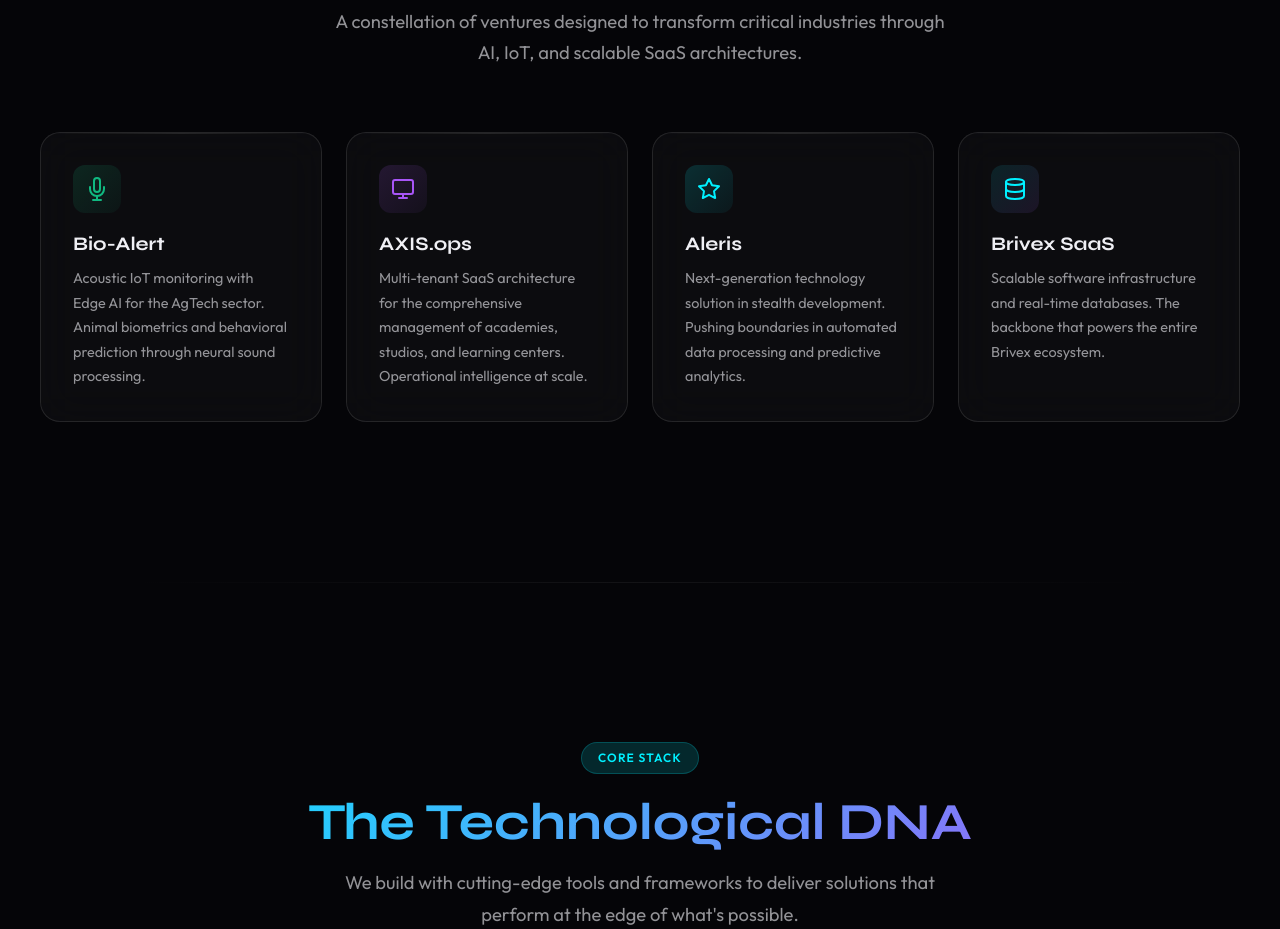
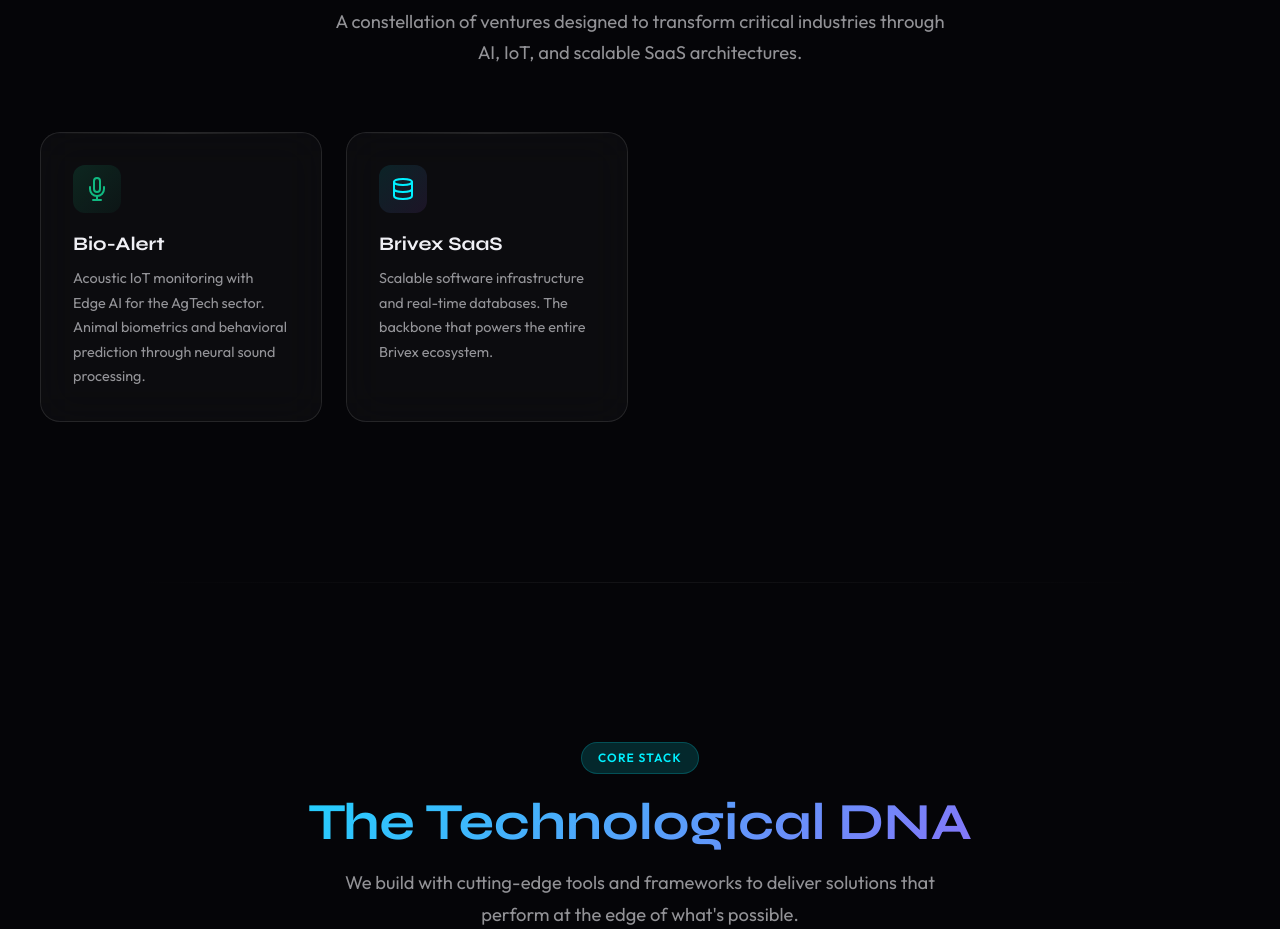
Before and after one commit to gandroide/brivex-landing-page, a React (Vite) app: page / in a window 1280 px wide. Shown: the part 1080-2009 px from the top of the page. Built offline with nearby package versions, Linux system fonts and the light colour scheme.

Commit message:
chore: update ecosystem section

```diff
--- a/src/components/EcosystemSection.jsx
+++ b/src/components/EcosystemSection.jsx
@@ -15,26 +15,26 @@ const CARDS = [
       </svg>
     ),
   },
-  {
-    key: 'axisops',
-    iconClass: 'axisops',
-    icon: (
-      <svg width="24" height="24" viewBox="0 0 24 24" fill="none" stroke="currentColor" strokeWidth="2" strokeLinecap="round" strokeLinejoin="round">
-        <rect x="2" y="3" width="20" height="14" rx="2" ry="2" />
-        <line x1="8" y1="21" x2="16" y2="21" />
-        <line x1="12" y1="17" x2="12" y2="21" />
-      </svg>
-    ),
-  },
-  {
-    key: 'aleris',
-    iconClass: 'aleris',
-    icon: (
-      <svg width="24" height="24" viewBox="0 0 24 24" fill="none" stroke="currentColor" strokeWidth="2" strokeLinecap="round" strokeLinejoin="round">
-        <polygon points="12 2 15.09 8.26 22 9.27 17 14.14 18.18 21.02 12 17.77 5.82 21.02 7 14.14 2 9.27 8.91 8.26 12 2" />
-      </svg>
-    ),
-  },
+  // {
+  //   key: 'axisops',
+  //   iconClass: 'axisops',
+  //   icon: (
+  //     <svg width="24" height="24" viewBox="0 0 24 24" fill="none" stroke="currentColor" strokeWidth="2" strokeLinecap="round" strokeLinejoin="round">
+  //       <rect x="2" y="3" width="20" height="14" rx="2" ry="2" />
+  //       <line x1="8" y1="21" x2="16" y2="21" />
+  //       <line x1="12" y1="17" x2="12" y2="21" />
+  //     </svg>
+  //   ),
+  // },
+  // {
+  //   key: 'aleris',
+  //   iconClass: 'aleris',
+  //   icon: (
+  //     <svg width="24" height="24" viewBox="0 0 24 24" fill="none" stroke="currentColor" strokeWidth="2" strokeLinecap="round" strokeLinejoin="round">
+  //       <polygon points="12 2 15.09 8.26 22 9.27 17 14.14 18.18 21.02 12 17.77 5.82 21.02 7 14.14 2 9.27 8.91 8.26 12 2" />
+  //     </svg>
+  //   ),
+  // },
   {
     key: 'brivexsaas',
     iconClass: 'brivexsaas',
```
